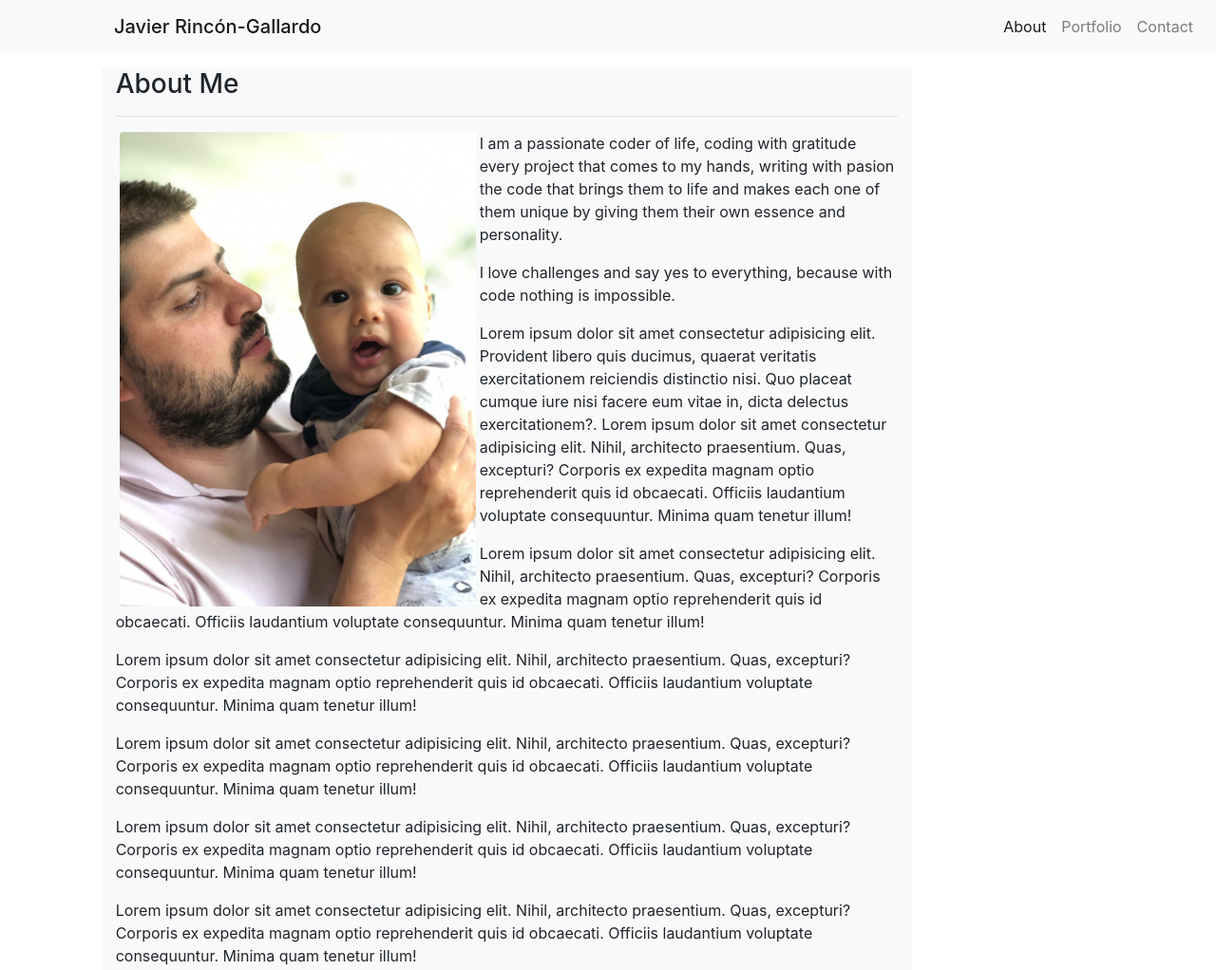
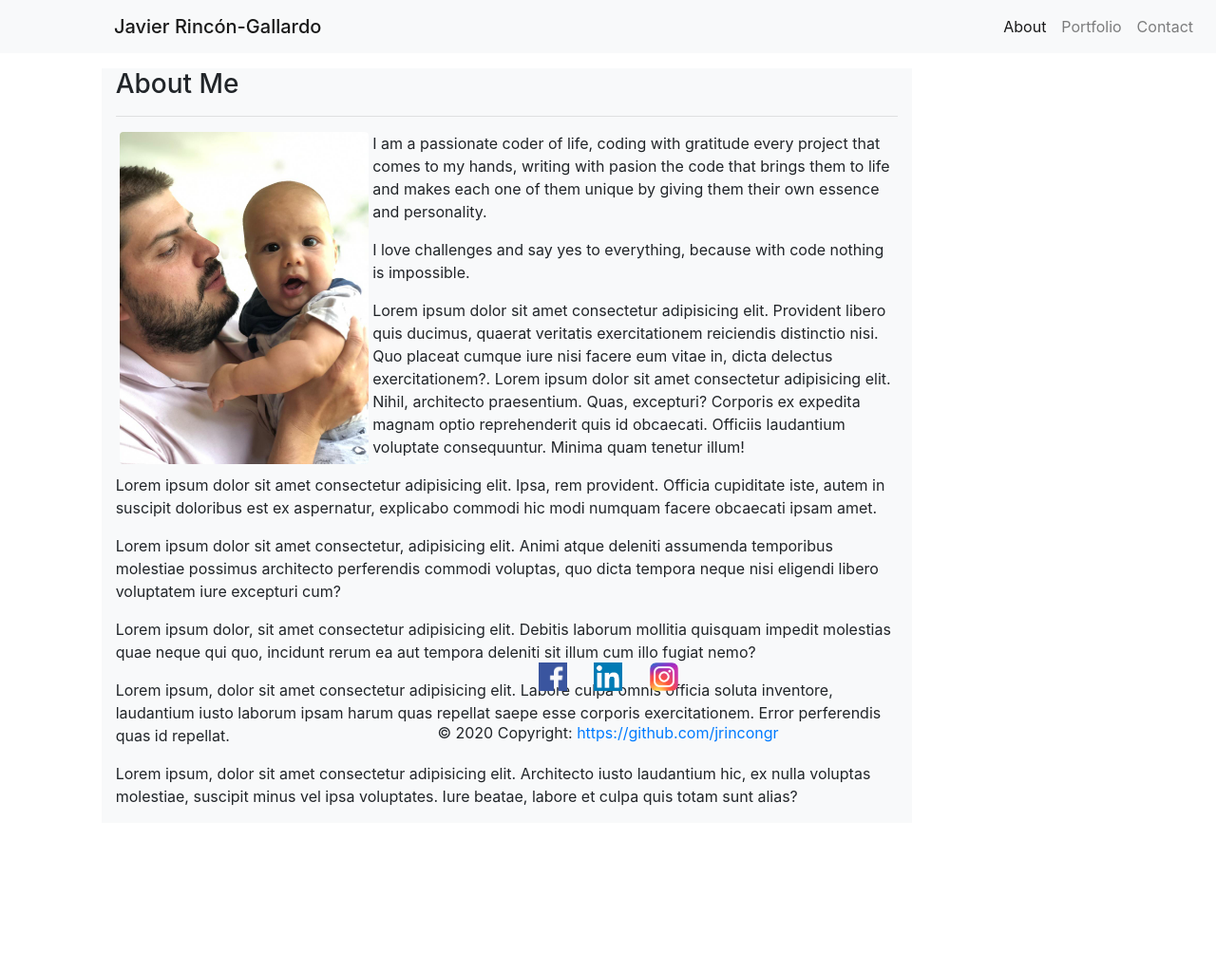
Before and after one commit to jrincongr/GetMeCoding, a plain HTML site: page index.html in a window 1280 px wide. Shown: the whole page at 95% size. After the commit the page ends 987 px from the top, so only its background shows below. Drawn offline with nearby package versions, Linux system fonts and the light colour scheme.

Commit message:
Final touches

```diff
--- a/index.html
+++ b/index.html
@@ -33,7 +33,7 @@
         </button>
 
         <!-- Navbar side menue responsive hamburguer -->
-        <div class="collapse navbar-collapse" id="navbarNavDropdown">
+        <div class="collapse navbar-collapse" id="navbarSupportedContent">
 
             <!-- Un ordered list of section within the navbar hamburguer menue -->
             <ul class="navbar-nav ml-auto">
@@ -66,15 +66,18 @@
   <!-- Main Body Container -->
   <section class="container-fluid mb-5">
 
+    <!-- First row -->
     <div class="row mt-3">
 
+          <!-- Content div -->
           <div class="offset-sm-1 col-sm-8 bg-light">
             <h3 class="card-title">About Me</h3>
             <hr>
 
             <!-- Picture of me -->
-            <img class="img img-fluid float-sm-left rounded" style="max-width: 500px; max-height: 500px;" hspace="4" src="./Assets/Images/MyPicture1.jpeg" />
+            <img class="img img-fluid float-sm-left rounded" style="max-width: 350px; max-height: 350px;" hspace="4" src="./Assets/Images/MyPicture1.jpeg" />
 
+            <!-- Main Text -->
             <p class="card-text">
               I am a passionate coder of life, coding with gratitude every project that comes to my hands,
               writing with pasion the code that brings them to life and makes each one of them unique by
@@ -91,36 +94,39 @@
               quis id obcaecati. Officiis laudantium voluptate consequuntur. Minima quam tenetur illum!
             </p>
             <p>
-              Lorem ipsum dolor sit amet consectetur adipisicing elit. Nihil, architecto praesentium. Quas,
-              excepturi? Corporis ex expedita magnam optio reprehenderit quis id obcaecati. Officiis laudantium
-              voluptate consequuntur. Minima quam tenetur illum!
+              Lorem ipsum dolor sit amet consectetur adipisicing elit. Ipsa, rem provident. Officia cupiditate
+              iste, autem in suscipit doloribus est ex aspernatur, explicabo commodi hic modi numquam facere
+              obcaecati ipsam amet.
             </p>
             <p>
-              Lorem ipsum dolor sit amet consectetur adipisicing elit. Nihil, architecto praesentium. Quas,
-              excepturi? Corporis ex expedita magnam optio reprehenderit quis id obcaecati. Officiis laudantium
-              voluptate consequuntur. Minima quam tenetur illum!
+              Lorem ipsum dolor sit amet consectetur, adipisicing elit. Animi atque deleniti assumenda temporibus
+              molestiae possimus architecto perferendis commodi voluptas, quo dicta tempora neque nisi eligendi
+              libero voluptatem iure excepturi cum?
             </p>
             <p>
-              Lorem ipsum dolor sit amet consectetur adipisicing elit. Nihil, architecto praesentium. Quas,
-              excepturi? Corporis ex expedita magnam optio reprehenderit quis id obcaecati. Officiis laudantium
-              voluptate consequuntur. Minima quam tenetur illum!
+              Lorem ipsum dolor, sit amet consectetur adipisicing elit. Debitis laborum mollitia quisquam impedit
+              molestias quae neque qui quo, incidunt rerum ea aut tempora deleniti sit illum cum illo fugiat nemo?
             </p>
             <p>
-              Lorem ipsum dolor sit amet consectetur adipisicing elit. Nihil, architecto praesentium. Quas,
-              excepturi? Corporis ex expedita magnam optio reprehenderit quis id obcaecati. Officiis laudantium
-              voluptate consequuntur. Minima quam tenetur illum!
+              Lorem ipsum, dolor sit amet consectetur adipisicing elit. Labore culpa omnis officia soluta
+              inventore, laudantium iusto laborum ipsam harum quas repellat saepe esse corporis exercitationem.
+              Error perferendis quas id repellat.
             </p>
             <p>
-              Lorem ipsum dolor sit amet consectetur adipisicing elit. Nihil, architecto praesentium. Quas,
-              excepturi? Corporis ex expedita magnam optio reprehenderit quis id obcaecati. Officiis laudantium
-              voluptate consequuntur. Minima quam tenetur illum!
+              Lorem ipsum, dolor sit amet consectetur adipisicing elit. Architecto iusto laudantium hic, ex nulla
+              voluptas molestiae, suscipit minus vel ipsa voluptates. Iure beatae, labore et culpa quis totam sunt
+              alias?
             </p>
+            <!-- Main Text -->
+
           </div>
+          <!-- Content div -->
 
     </div>
-
+    <!-- First row -->
 
   </section>
+  <!-- Main Body Container -->
 
   <!-- scripts required to allow some Bootstrap components to work -->
   <script
@@ -138,6 +144,60 @@
     integrity="sha384-wfSDF2E50Y2D1uUdj0O3uMBJnjuUD4Ih7YwaYd1iqfktj0Uod8GCExl3Og8ifwB6"
     crossorigin="anonymous"
   ></script>
+
+
 </body>
+<br>
+<br>
+<br>
+
+<!-- Footer -->
+<footer class="page-footer font-small blue fixed-bottom">
+
+  <!-- Footer Elements -->
+  <div class="container">
+
+    <!-- unordered list Social buttons -->
+    <ul class="list-unstyled list-inline text-center">
+
+      <!-- Facebook list item -->
+      <li class="list-inline-item">
+        <a class="btn-floating btn-fb mx-1" href="https://www.facebook.com/jrincongr">
+          <img class="fab fa-facebook-f"  style="max-width: 30px; max-height: 30px;" hspace="4" src="./Assets/Images/facebook.png" />
+
+        </a>
+      </li>
+
+      <!-- linkedin list item -->
+      <li class="list-inline-item">
+        <a class="btn-floating btn-tw mx-1" href="https://www.linkedin.com/in/javier-rinc%C3%B3n-gallardo-ram%C3%ADrez-562671a3/">
+          <img class="fab fa-linkedin-in"  style="max-width: 30px; max-height: 30px;" hspace="4" src="./Assets/Images/linkedin.png" />
+        </a>
+      </li>
+
+      <!-- instagram list item -->
+      <li class="list-inline-item">
+        <a class="btn-floating btn-gplus mx-1" href="https://www.instagram.com/jrincongr/tagged/">
+          <img class="fab fa-instagram-i"  style="max-width: 30px; max-height: 30px;" hspace="4" src="./Assets/Images/instagram.png" />
+        </a>
+      </li>
+
+    </ul>
+    <!-- unordered list Social buttons -->
+
+  </div>
+  <!-- Footer Elements -->
+
+
+  <!-- Copyright -->
+  <div class="footer-copyright text-center py-3">© 2020 Copyright:
+    <a href="https://mdbootstrap.com/"> https://github.com/jrincongr</a>
+  </div>
+  <!-- Copyright -->
+
+</footer>
+<!-- Footer -->
+
+
 
 </html>
```
Also changed, not shown: contact.html (+58 -3 lines), portfolio.html (+56 -1 lines), Assets/Images/400-contact.png (deleted), Assets/Images/400-index .png (deleted), Assets/Images/400-portfolio.png (deleted), Assets/Images/768-contact.png (deleted), Assets/Images/768-index.png (deleted), Assets/Images/768-portfolio.png (deleted), Assets/Images/992-contact.png (deleted), Assets/Images/992-index.png (deleted), Assets/Images/992-portfolio.png (deleted), Assets/Images/facebook.png (added), Assets/Images/instagram.png (added), Assets/Images/linkedin.png (added), 2 other files.
